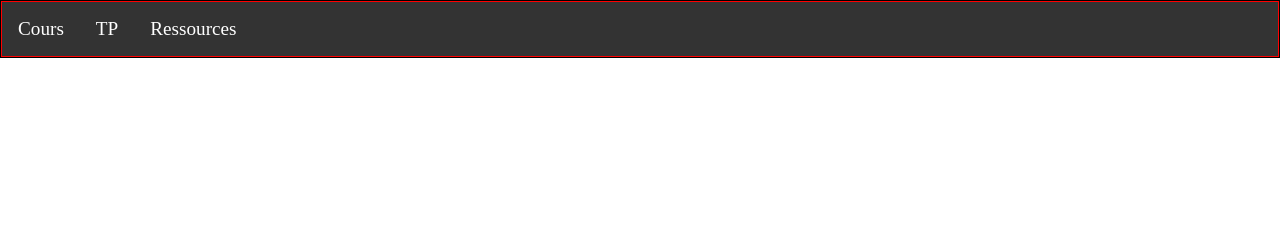
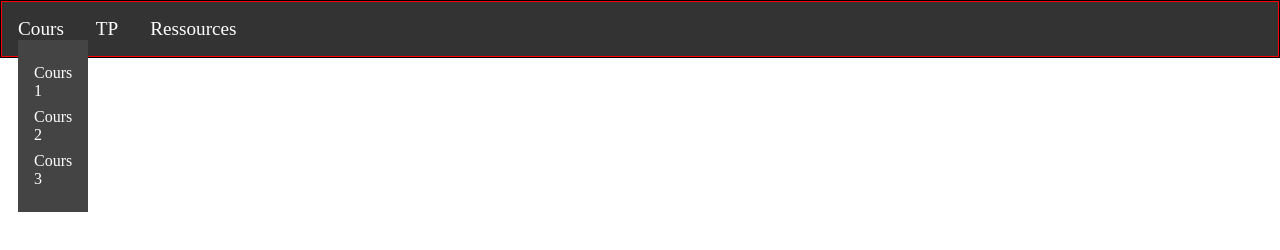
Before and after one commit to CallensJ/hub-js, a website built with Vite: page index.html in a window 1280 px wide. Both pictures are taken after a click on the link "Cours". Built offline with nearby package versions, Linux system fonts and the light colour scheme.

Commit message:
add dropdown javascript onClick event

```diff
--- a/main.js
+++ b/main.js
@@ -1 +1,19 @@
 import './sass/main.scss'
+
+
+const dropdownLinks = document.querySelectorAll('.dropdown__link');
+const allDropdownMenus = document.querySelectorAll('.dropdown__menu');
+
+dropdownLinks.forEach(link => {
+  link.addEventListener('click', (e) =>{
+    e.preventDefault();
+    const dropdownMenu = link.nextElementSibling;
+
+    allDropdownMenus.forEach(menu => {
+      if (menu !== dropdownMenu) {
+        menu.classList.remove('show');
+      }
+    });
+    dropdownMenu.classList.toggle('show');
+  })
+})
--- a/sass/_navbar.scss
+++ b/sass/_navbar.scss
@@ -44,9 +44,10 @@
         }
       }
 
-      &:hover .dropdown__menu {
-        display: block;
-      }
+
     }
   }
+  .show{
+      display:block;
+  }
 }
```
